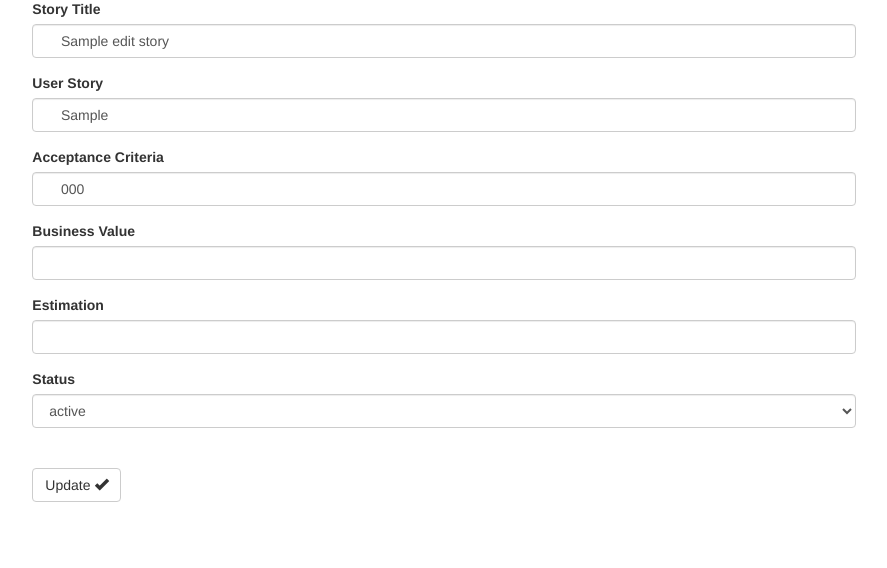
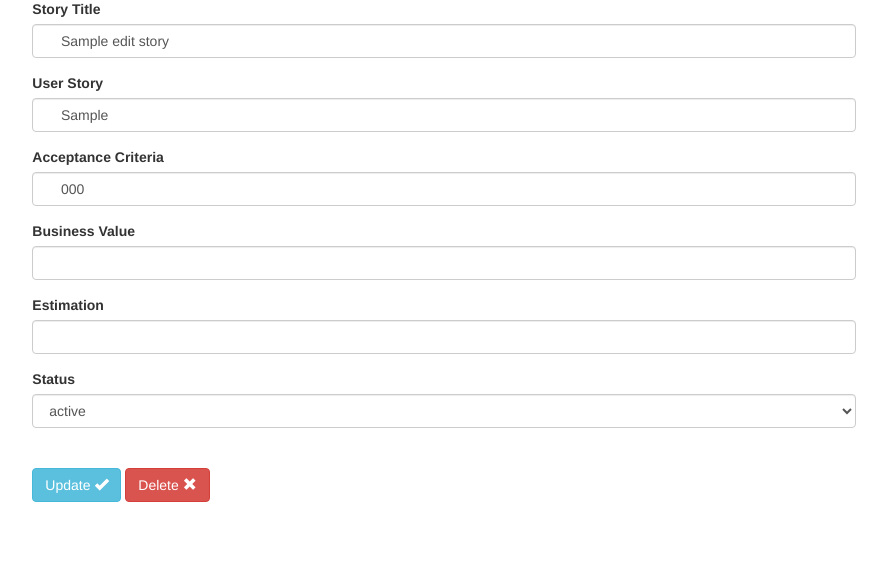
Before and after one commit to CodecoolBP20161/user-story-manager-cickib, a Python web app: template templates/update.html in a window 1280 px wide. Shown: the part 141-709 px from the top of the page, without its empty margins (196-1083 px from the left). Run offline with Jinja, Linux system fonts and the light colour scheme; the template is opened without the code that fills it: most values are stand-ins (such as "Sample title", 1, 10 or a date in 2020); some libraries are stand-ins or nearby versions.

Commit message:
delete user story from the edit page added

```diff
--- a/templates/update.html
+++ b/templates/update.html
@@ -39,7 +39,15 @@
 
 
 {% block content %}
-    <button type="submit" name="logic" id="update" class="btn btn-default" value="Update" data-toggle="tooltip"
+    <button type="submit" name="logic" id="update" class="btn btn-info" value="Update" data-toggle="tooltip"
             title="When finished with the editing, save the updated user story to the database.">Update <span
             class="glyphicon glyphicon-ok"></span></button>
+
+
+    <a href="{{ url_for('delete_user_story', story_id=edit_story.id) }}">
+        <button type="button" class="btn btn-danger" name="delete" id="delete" data-toggle="tooltip"
+                title="Delete user story from the database.">Delete <span
+                class="glyphicon glyphicon-remove"></span></button>
+    </a>
+
 {% endblock %}
```
